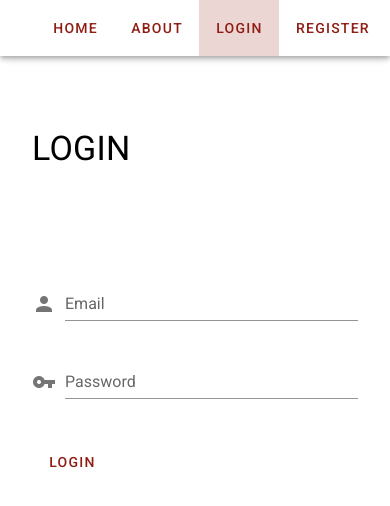
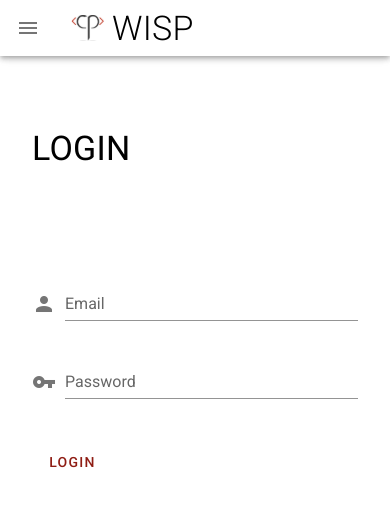
Before and after one commit to competemcgill/wisp-ui, a Vue app: page /login in a window 390 px wide. Shown: the top 506 px of the page. Built offline with nearby package versions, Linux system fonts and the light colour scheme.

Commit message:
Bugs/#21 mobile compatibility (#35)
* Implement navigation drawer

* Show compete logo in mobile view

* Fix format and spacing

* Implement mobileView as computed property

* Fix button backround :bug:

* Fix spacing and format :art:

```diff
--- a/src/components/Shared/NavBar.vue
+++ b/src/components/Shared/NavBar.vue
@@ -2,15 +2,21 @@
 <template>
   <nav>
     <v-app-bar app class="background">
-      <v-btn icon router to="/" color="white" class="hidden-xs-only ml-3">
+      <v-app-bar-nav-icon
+        v-if="mobileView"
+        @click.stop="drawer = !drawer"
+      ></v-app-bar-nav-icon>
+      <v-btn icon router to="/" color="white" class="ml-3">
         <v-icon x-large>$vuetify.icons.cp-logo</v-icon>
       </v-btn>
+
       <v-toolbar-title class="text-uppercase black--text">
         <span class="font-weight-light display-1">WISP</span>
       </v-toolbar-title>
 
       <v-spacer></v-spacer>
 
+      <template v-if="!mobileView">
         <v-btn
           text
           tile
@@ -96,7 +102,7 @@
           class="offset-y primary--text"
           >register</v-btn
         >
-
+      </template>
       <v-menu offset-y v-if="$store.state.isLoggedIn">
         <template v-slot:activator="{ on }">
           <v-btn
@@ -126,6 +132,40 @@
         </v-list>
       </v-menu>
     </v-app-bar>
+
+    <v-navigation-drawer v-model="drawer" absolute temporary>
+      <v-list dense nav>
+        <v-list-item-group active-class="offset-y primary--text">
+          <v-list-item to="/">
+            <v-list-item-title>HOME</v-list-item-title>
+          </v-list-item>
+
+          <v-list-item to="/about">
+            <v-list-item-title>ABOUT</v-list-item-title>
+          </v-list-item>
+
+          <v-list-item v-if="$store.state.isLoggedIn" to="/dashboard">
+            <v-list-item-title>DASHBOARD</v-list-item-title>
+          </v-list-item>
+
+          <v-list-item v-if="$store.state.isLoggedIn" to="/problemsets">
+            <v-list-item-title>PROBLEM SETS</v-list-item-title>
+          </v-list-item>
+
+          <v-list-item v-if="$store.state.isLoggedIn" to="/problems">
+            <v-list-item-title>PROBLEMS</v-list-item-title>
+          </v-list-item>
+
+          <v-list-item v-if="!$store.state.isLoggedIn" to="/login">
+            <v-list-item-title>LOGIN</v-list-item-title>
+          </v-list-item>
+
+          <v-list-item v-if="!$store.state.isLoggedIn" to="/signup">
+            <v-list-item-title>REGISTER</v-list-item-title>
+          </v-list-item>
+        </v-list-item-group>
+      </v-list>
+    </v-navigation-drawer>
   </nav>
 </template>
 
@@ -135,6 +175,7 @@ export default {
 
   data() {
     return {
+      drawer: false,
       profileDropdownItems: [
         {
           title: "profile",
@@ -148,6 +189,18 @@ export default {
     };
   },
 
+  watch: {
+    group() {
+      this.drawer = false;
+    }
+  },
+
+  computed: {
+    mobileView() {
+      return this.$vuetify.breakpoint.smAndDown;
+    }
+  },
+
   methods: {
     logout() {
       this.$store.dispatch("setToken", null);
```
Also changed, not shown: src/components/Dashboard/Stats.vue (+8 -8 lines). Lines whose indentation alone changed are shown as unchanged.
